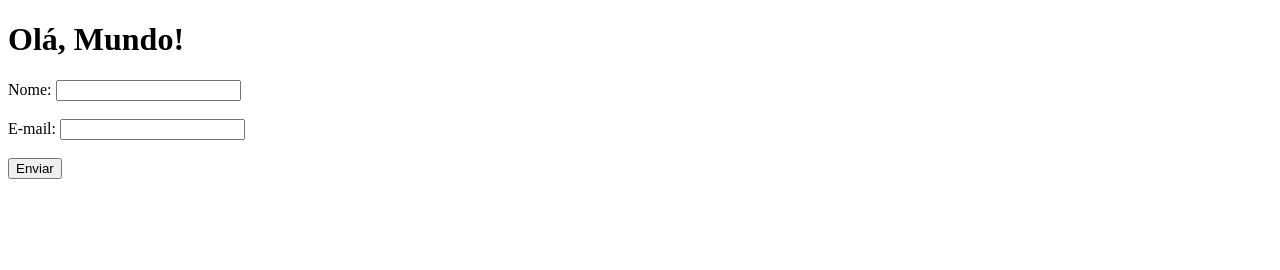
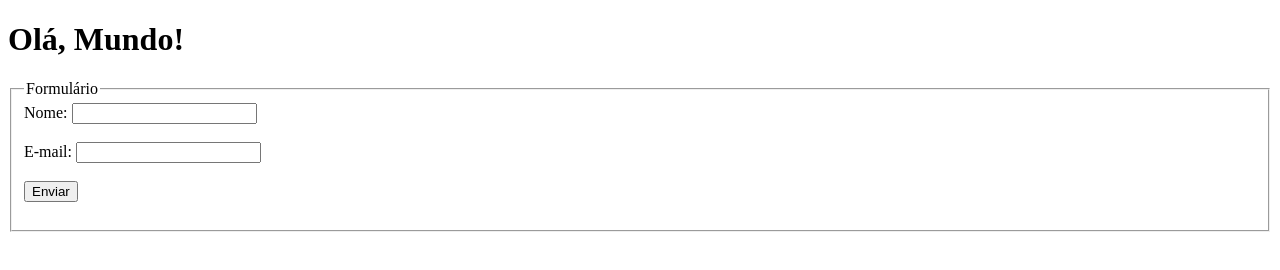
Before and after one commit to WillianRobin/AULAS_HTML, a plain HTML site: page atividade.html in a window 1280 px wide. Drawn offline with Linux system fonts and the light colour scheme.

Commit message:
Formulário Completo

```diff
--- a/atividade.html
+++ b/atividade.html
@@ -9,7 +9,9 @@
     <header>
         <h1>Olá, Mundo!</h1>
     </header>
-    <form action="#">
+    <fieldset>
+    <legend>Formulário</legend>
+    <form action="#" >
         <label for="nome">Nome:</label>
         <input type="text" id="nome">
         <br><br>
@@ -17,6 +19,9 @@
         <input type="email" id="email">
         <br><br>
         <input type="submit" value="Enviar">
+        <br><br>
+        <textarea name="textarea" id="texto" cols="30" rows="10" hidden>Escreva Aqui...</textarea>
     </form>
+</fieldset>
 </body>
 </html>
```
